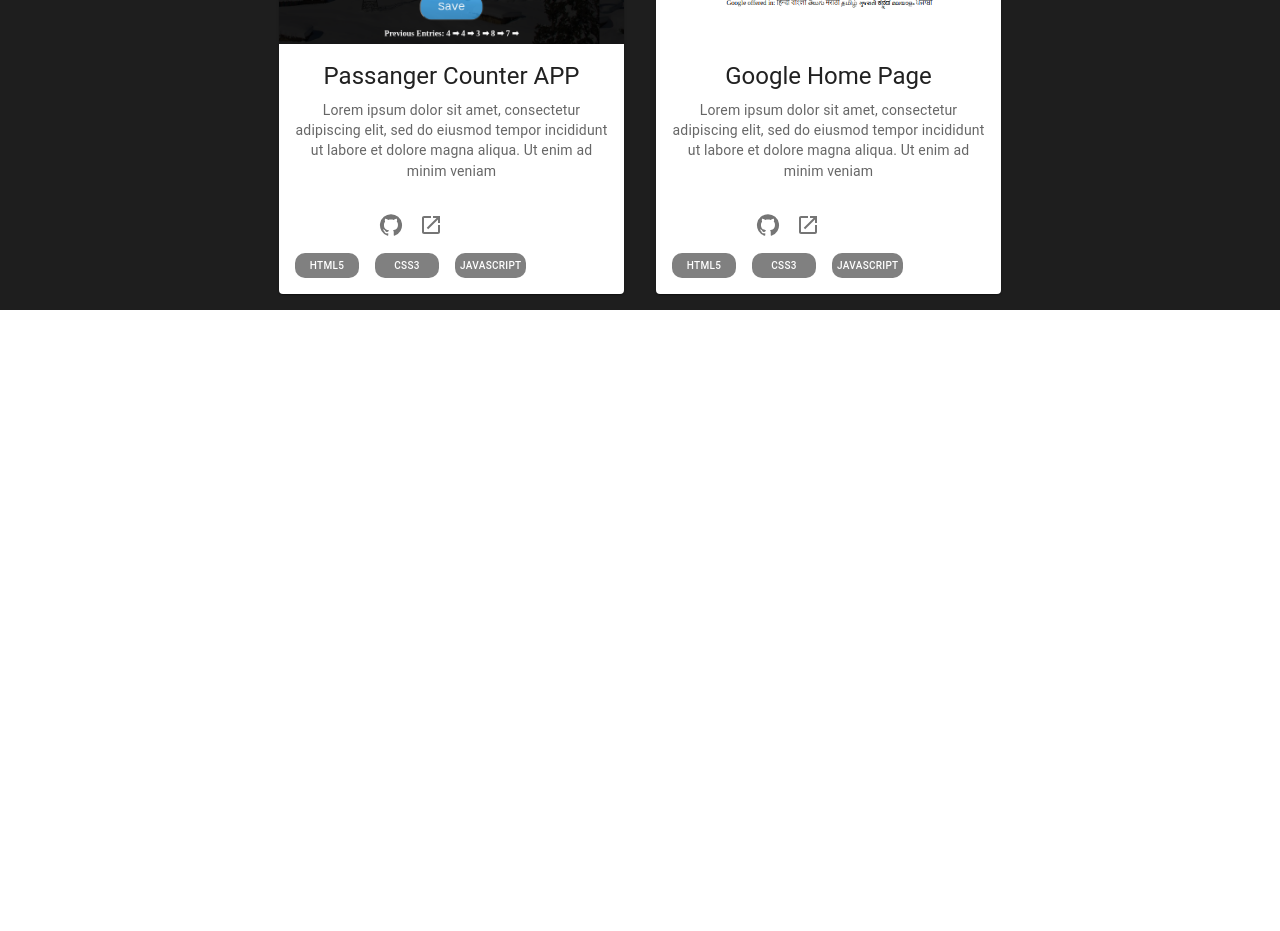
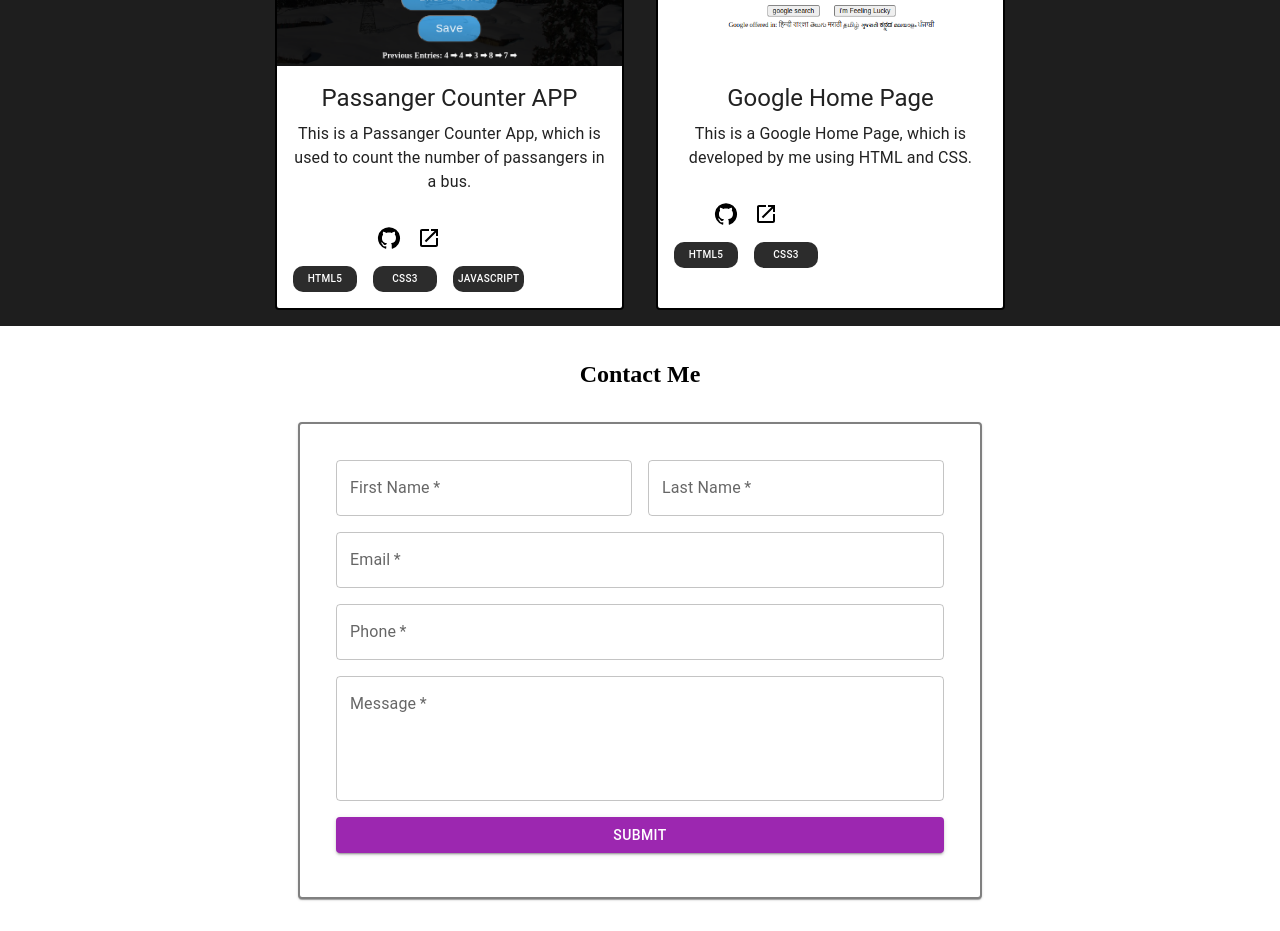
Before and after one commit to arvindbatham600/PortFolio, a React (Create React App) app: page / in a window 1280 px wide. Shown: the part 1660-2591 px from the top of the page. Before the commit the page ends 1970 px from the top, so only its background shows below. Built offline with nearby package versions, Linux system fonts and the light colour scheme.

Commit message:
Added Projects and working on Contact form

```diff
--- /dev/null
+++ b/src/Components/Contact/Contact.tsx
@@ -0,0 +1,125 @@
+import {
+  Box,
+  Button,
+  Card,
+  CardContent,
+  Grid,
+  TextField,
+  Typography,
+} from "@mui/material";
+import style from '../HeaderComponent/Header.module.css'
+
+function Contact() {
+  return (
+    <Box>
+      <Typography
+        gutterBottom
+        variant="h5"
+        marginTop={2}
+        sx={{
+          fontFamily: "Iosevka",
+          fontWeight: "bold",
+          my: 4,
+        }}
+
+      >
+        Contact Me
+      </Typography>
+      <Card
+        className={style.card}
+        id = "screen"
+        sx={{
+          border: "2px solid gray",
+          mb: 4,
+          mx: "auto",
+          maxWidth: "50%",
+          padding: "20px",
+
+        }}
+      >
+        <CardContent>
+          <form>
+            <Grid container spacing={2}>
+              <Grid item xs={12} sm={6}>
+                <TextField
+                  variant="outlined"
+                  color="secondary"
+                  required
+                  id="firstName"
+                  name="firstName"
+                  label="First Name"
+                  placeholder="Enter First Name"
+                  fullWidth
+                />
+              </Grid>
+              <Grid item xs={12} sm={6}>
+                <TextField
+                  variant="outlined"
+                  color="secondary"
+                  required
+                  id="lastName"
+                  name="lastName"
+                  label="Last Name"
+                  fullWidth
+                />
+              </Grid>
+              <Grid item xs={12}>
+                <TextField
+                  variant="outlined"
+                  color="secondary"
+                  required
+                  id="email"
+                  name="email"
+                  label="Email"
+                  placeholder="Enter Email"
+                  fullWidth
+                  type="email"
+                />
+              </Grid>
+              <Grid item xs={12}>
+                <TextField
+                  variant="outlined"
+                  color="secondary"
+                  required
+                  id="phone"
+                  name="phone"
+                  label="Phone"
+                  placeholder="Enter Phone No."
+                  fullWidth
+                  type="number"
+                />
+              </Grid>
+
+              <Grid item xs={12}>
+                <TextField
+                  variant="outlined"
+                  color="secondary"
+                  required
+                  id="message"
+                  name="message"
+                  label="Message"
+                  placeholder="Type your message here"
+                  fullWidth
+                  multiline
+                  rows={4}
+                />
+              </Grid>
+              <Grid item xs={12}>
+                <Button
+                  type="submit"
+                  variant="contained"
+                  color="secondary"
+                  fullWidth
+                >
+                  Submit
+                </Button>
+              </Grid>
+            </Grid>
+          </form>
+        </CardContent>
+      </Card>
+    </Box>
+  );
+}
+
+export default Contact;
--- a/src/Components/HeaderComponent/Header.module.css
+++ b/src/Components/HeaderComponent/Header.module.css
@@ -1,19 +1,18 @@
-.headerContainer{
+.headerContainer {
   width: 100%;
   height: auto;
   background-color: #1e1e1e;
-
 }
 
-.headerTop{
+.headerTop {
   padding-top: 30px;
   display: flex;
   flex-wrap: wrap;
   align-items: center;
-   justify-content:center;
+  justify-content: center;
 }
 
-.social{
+.social {
   display: flex;
   flex-wrap: wrap;
   align-items: center;
@@ -21,11 +20,11 @@
   margin: 0 20px;
 }
 
-.details{
+.details {
   margin-top: 20px;
 }
 
-.headerBottom{
+.headerBottom {
   padding-top: 20px;
   color: white;
 }
@@ -37,13 +36,7 @@
   border-radius: 50%;
 }
 
-a{
+a {
   text-decoration: none;
   color: rgb(34, 130, 194);
 }
-
-svg:hover{
-   height: 10px;
-
-   /* background-color: pink; */
-}
--- a/src/Components/Layout.tsx
+++ b/src/Components/Layout.tsx
@@ -1,14 +1,16 @@
-import React from 'react'
-import Header from './HeaderComponent/Header'
-import Projects from './Projects/Projects'
+import React from "react";
+import Contact from "./Contact/Contact";
+import Header from "./HeaderComponent/Header";
+import Projects from "./Projects/Projects";
 
 function Layout() {
   return (
-      <>
-          <Header />
-          <Projects/>
-      </>
-  )
+    <>
+      <Header />
+      <Projects />
+      <Contact />
+    </>
+  );
 }
 
-export default Layout
+export default Layout;
--- a/src/Components/Projects/Projects.tsx
+++ b/src/Components/Projects/Projects.tsx
@@ -8,13 +8,13 @@
 import { Box } from "@mui/system";
 import style from "../HeaderComponent/Header.module.css";
 import { IconButton } from "@mui/material";
-import GitHubIcon from '@mui/icons-material/GitHub'
+import GitHubIcon from "@mui/icons-material/GitHub";
 import LaunchIcon from "@mui/icons-material/Launch";
-import {Stack} from '@mui/material'
+import { Stack } from "@mui/material";
 export default function Projects() {
   return (
     <Box className={style.headerContainer}>
-      <Typography  padding={4} fontWeight="bold" variant="h5" color="white">
+      <Typography padding={4} fontWeight="bold" variant="h5" color="white">
         Projects
       </Typography>
       <Box
@@ -24,12 +24,15 @@
           justifyContent: "center",
         }}
       >
-        {projects.map((project, index) => {
+        {projects.map((project) => {
           return (
             <Card
+              variant="outlined"
               sx={{
                 maxWidth: 345,
                 m: 2,
+                border: "2px solid black",
+                "&:hover": {},
               }}
             >
               <CardMedia
@@ -42,7 +45,7 @@
                 <Typography gutterBottom variant="h5" component="div">
                   {project.title}
                 </Typography>
-                <Typography variant="body2" color="text.secondary">
+                <Typography variant="body1" color="text.primary">
                   {project.description}
                 </Typography>
               </CardContent>
@@ -55,17 +58,29 @@
                   flexWrap: "wrap",
                 }}
               >
-                <Box className="jai">
+                <Box>
                   <Box
                     sx={{
-                      display: "Flex",
-                      justifyContent: "center",
+                      display: "display",
+                      mxy: "auto",
                     }}
                   >
-                    <IconButton>
+                    <IconButton
+                      href={project.github}
+                      target="_blank"
+                      sx={{
+                        color: "black",
+                      }}
+                    >
                       <GitHubIcon />
                     </IconButton>
-                    <IconButton href={project.visit} target = "_blank">
+                    <IconButton
+                      href={project.visit}
+                      target="_blank"
+                      sx={{
+                        color: "black",
+                      }}
+                    >
                       <LaunchIcon />
                     </IconButton>
                   </Box>
@@ -85,7 +100,7 @@
                           sx={{
                             m: 1,
                             borderRadius: "10px",
-                            backgroundColor: "gray",
+                            backgroundColor: "rgba(0, 0, 0, 0.829)",
                             color: "white",
 
                             fontSize: "10px",
@@ -102,12 +117,6 @@
                   </Box>
                 </Box>
               </CardActions>
-              <Stack
-                spacing={2}
-                sx={{
-                  display: "flex",
-                }}
-              ></Stack>
             </Card>
           );
         })}
--- a/src/Components/Projects/projects-list.tsx
+++ b/src/Components/Projects/projects-list.tsx
@@ -12,9 +12,9 @@
   {
     title: "AB Restaurant",
     description:
-      "Lorem ipsum dolor sit amet, consectetur adipiscing elit, sed do eiusmod tempor incididunt ut labore et dolore magna aliqua. Ut enim ad minim veniam",
+      "This is a Restaurant Website which was developed by me using HTML, CSS and JavaScript.",
     image: require("../Assets/Images/Projects-Pictures/Restaurant.png"),
-    tags: ["HTML5", "CSS3", "JavaScript"],
+    tags: ["HTML5", "CSS3", "JavaScript", "BootStrap"],
     visit: "https://arvindbatham600.github.io/Restaurant/",
     github: "https://github.com/arvindbatham600/Restaurant",
     id: 2,
@@ -22,16 +22,17 @@
   {
     title: "Raise DU",
     description:
-      "Lorem ipsum dolor sit amet, consectetur adipiscing elit, sed do eiusmod tempor incididunt ut labore et dolore magna aliqua. Ut enim ad minim veniam",
+      "This is a crowd-funding website, which is meant to raise fund for student societies of Delhi University.",
     image: require("../Assets/Images/Projects-Pictures/RaiseDU.png"),
     tags: ["HTML5", "CSS3", "JavaScript", "React", "Firebase"],
     visit: "https://raisedu.netlify.app/",
+    github: "https://github.com/arvindbatham600/",
     id: 3,
   },
   {
     title: "Passanger Counter APP",
     description:
-      "Lorem ipsum dolor sit amet, consectetur adipiscing elit, sed do eiusmod tempor incididunt ut labore et dolore magna aliqua. Ut enim ad minim veniam",
+      "This is a Passanger Counter App, which is used to count the number of passangers in a bus.",
     image: require("../Assets/Images/Projects-Pictures/passanger.png"),
     tags: ["HTML5", "CSS3", "JavaScript"],
     visit: "https://arvindbatham600.github.io/JS-Passenger-Counter-App/",
@@ -41,9 +42,9 @@
   {
     title: "Google Home Page",
     description:
-      "Lorem ipsum dolor sit amet, consectetur adipiscing elit, sed do eiusmod tempor incididunt ut labore et dolore magna aliqua. Ut enim ad minim veniam",
+      "This is a Google Home Page, which is developed by me using HTML and CSS.",
     image: require("../Assets/Images/Projects-Pictures/google.png"),
-    tags: ["HTML5", "CSS3", "JavaScript"],
+    tags: ["HTML5", "CSS3"],
     visit: "https://arvindbatham600.github.io/Google-clone/",
     github: "https://github.com/arvindbatham600/Google-clone",
     id: 4,
--- a/src/Components/TechStack/Tech-Icons/Git.js
+++ b/src/Components/TechStack/Tech-Icons/Git.js
@@ -5,6 +5,10 @@
   fill: "#F05032",
   display: "inline-block",
   margin: "4px auto",
+  "&:hover": {
+    backgroundColor: "white",
+    color: "black",
+  },
 };
 
 function Git() {
```
Lines whose indentation alone changed are shown as unchanged.
